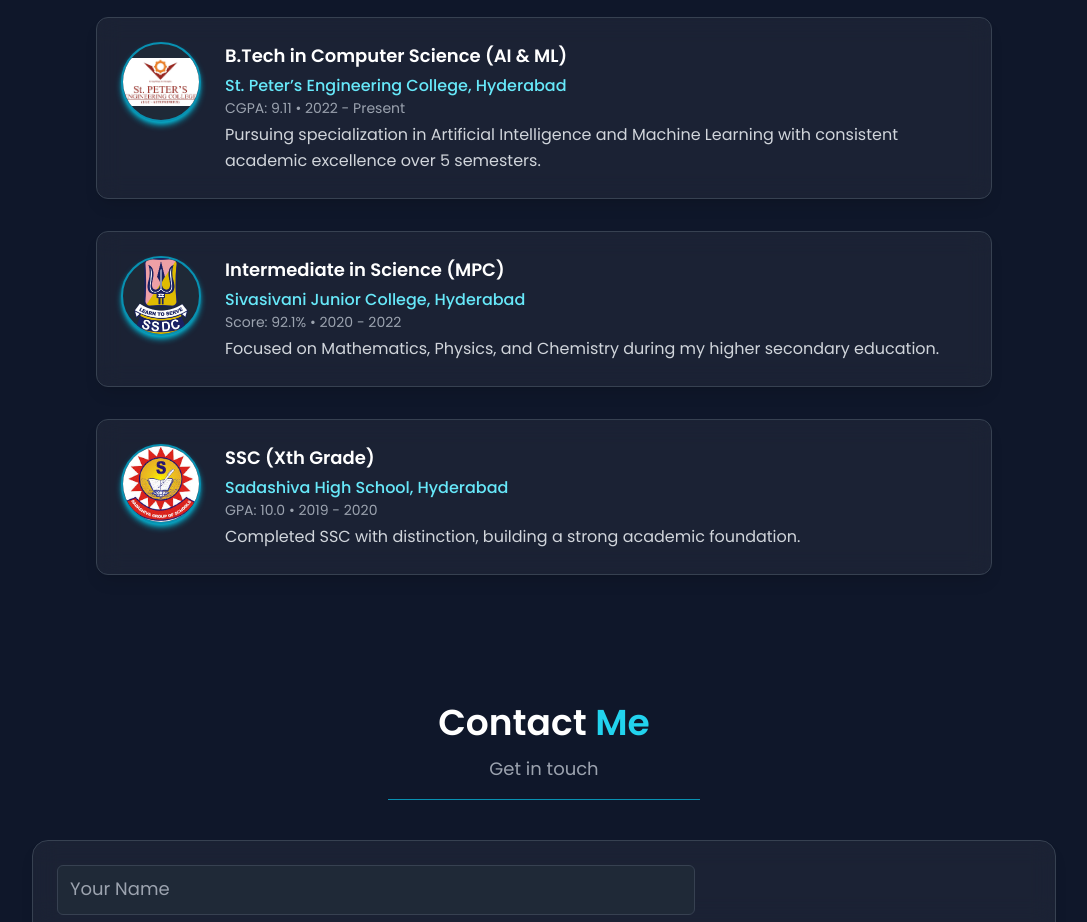
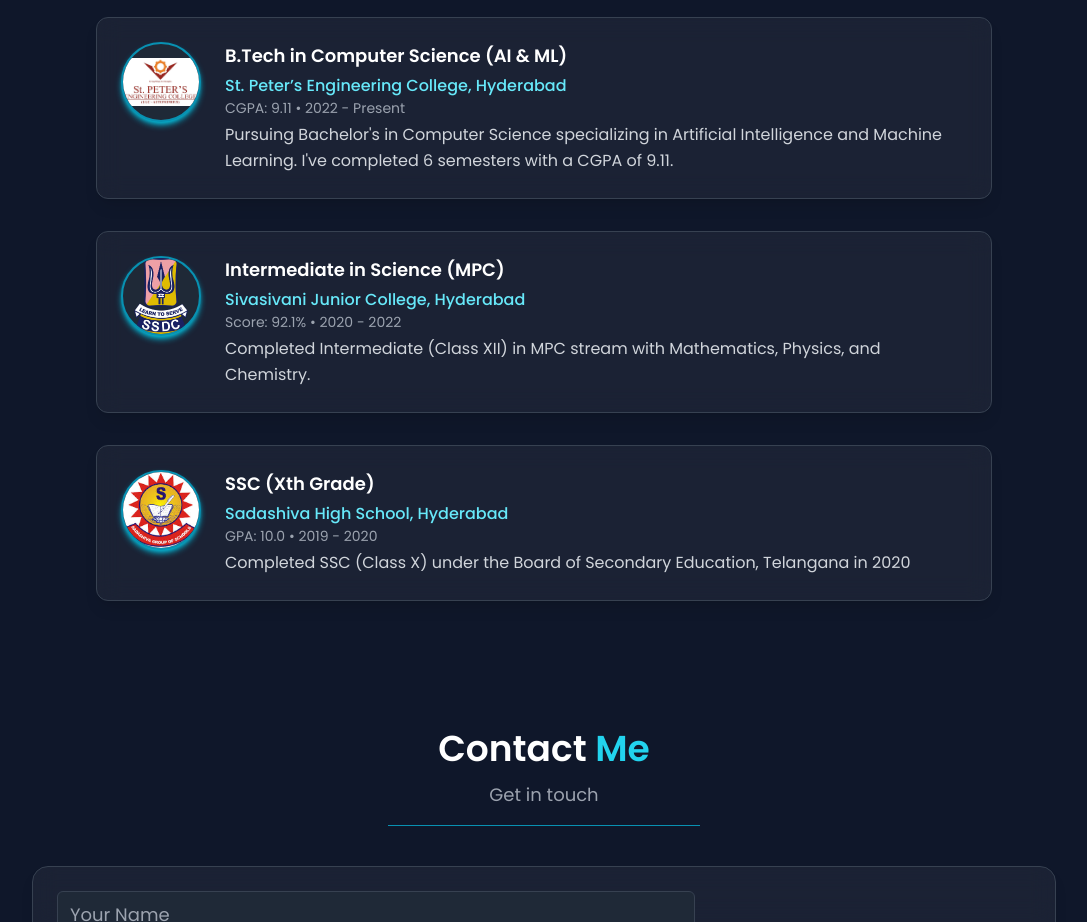
Before and after one commit to pratibha-singh13/Portfolio, a React (Vite) app: page / in a window 1280 px wide. Shown: the part 4900-5822 px from the top of the page, without its empty margins (96-1183 px from the left). Built offline with nearby package versions, Linux system fonts and the light colour scheme.

Commit message:
Completed

```diff
--- a/src/components/Education.jsx
+++ b/src/components/Education.jsx
@@ -16,7 +16,7 @@ const educationDetails = [
     institution: "St. Peter’s Engineering College, Hyderabad",
     grades: "CGPA: 9.11",
     year: "2022 - Present",
-    desc: "Pursuing specialization in Artificial Intelligence and Machine Learning with consistent academic excellence over 5 semesters.",
+    desc: "Pursuing Bachelor's in Computer Science specializing in Artificial Intelligence and Machine Learning. I've completed 6 semesters with a CGPA of 9.11.",
   },
   {
     logo: logo2,
@@ -24,7 +24,7 @@ const educationDetails = [
     institution: "Sivasivani Junior College, Hyderabad",
     grades: "Score: 92.1%",
     year: "2020 - 2022",
-    desc: "Focused on Mathematics, Physics, and Chemistry during my higher secondary education.",
+    desc: "Completed Intermediate (Class XII) in MPC stream with Mathematics, Physics, and Chemistry.",
   },
   {
     logo: logo3,
@@ -32,7 +32,7 @@ const educationDetails = [
     institution: "Sadashiva High School, Hyderabad",
     grades: "GPA: 10.0",
     year: "2019 - 2020",
-    desc: "Completed SSC with distinction, building a strong academic foundation.",
+    desc: "Completed SSC (Class X) under the Board of Secondary Education, Telangana in 2020",
   },
 ];
 
```
